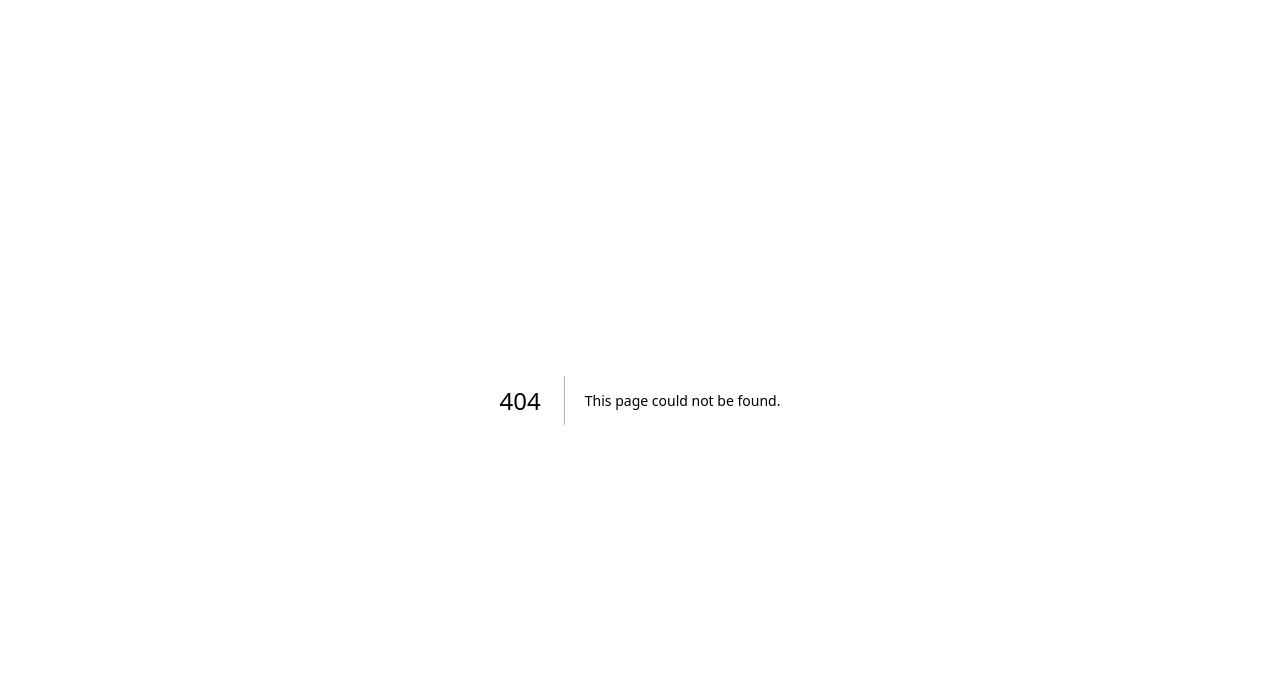
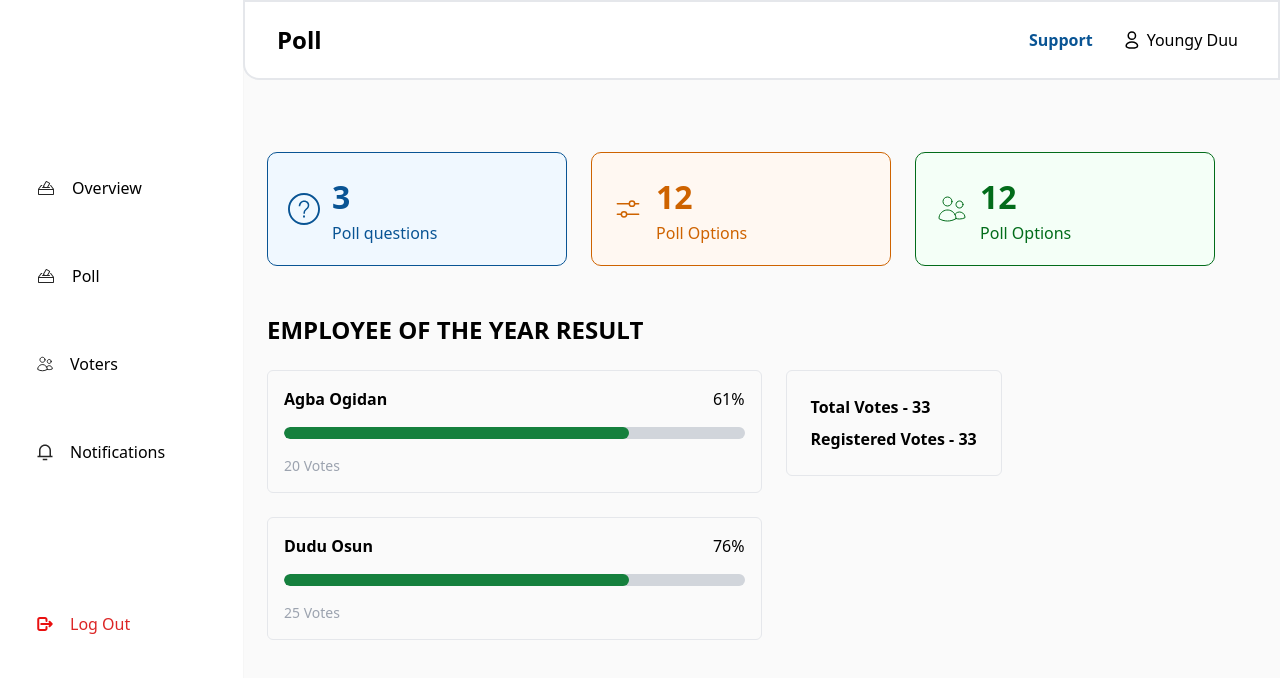
Before and after one commit to theblackjessy/Doravet, a Next.js app: page /dashboard/poll/1 in a window 1280 px wide. Before the commit this address had no page. Shown: the top 678 px of the page. Built offline with nearby package versions, Linux system fonts and the light colour scheme.

Commit message:
page re-ordder

```diff
--- a/src/components/dashboard/layout/header.js
+++ b/src/components/dashboard/layout/header.js
@@ -5,7 +5,7 @@ const Header = ({ navTitle }) => {
   return (
     <header className='w-full h-[80px] border-2 rounded-bl-2xl items-center flex bg-white'>
       <nav className='w-full flex justify-between items-center px-8'>
-        <h3 className='font-semibold text-2xl capitalize'>{navTitle?.name || 'Overview'}</h3>
+        <h3 className='font-semibold text-2xl capitalize'>{navTitle?.name || 'Poll'}</h3>
         <section className='f gap-2' >
           <aside className='flex items-center'>
             <p className='mx-8 text-[#095494] font-semibold'>Support</p>
--- a/src/components/dashboard/poll/PollDisplay.js
+++ b/src/components/dashboard/poll/PollDisplay.js
@@ -22,7 +22,7 @@ const statusCheck = (value) => {
 const PollDisplay = ({ data }) => {
 
   return (
-    <section className='m-6 '>
+    <section className='my-6 '>
 
       <main className='flex gap-5 flex-wrap  mb-28'>
 
@@ -63,7 +63,7 @@ const PollDisplay = ({ data }) => {
                   <Upcoming />
                 ) : (
                   <div className='p-5'>
-                    <Link href={`/dashboard/overview/${item?.id}`} >
+                    <Link href={`/dashboard/poll/${item?.id}`} >
                       <Button text={"View result"} bg='primary-light' style='' color='primary' />
                     </Link>
                   </div>
--- a/src/pages/dashboard/overview/index.js
+++ b/src/pages/dashboard/overview.js
@@ -2,12 +2,10 @@ import DashboardLayout from '@/components/dashboard/layout/layout'
 import React, { useState } from 'react'
 import CreatePoll from '@/components/dashboard/overview/createPoll'
 import PollForm from '@/components/dashboard/overview/pollForm'
-import { pollData } from '@/components/DummyData'
 
 
 
-const Dashboard = ({ children }) => {
-  const [polls, setPolls] = useState(pollData);
+const Dashboard = () => {
   const [createPoll, setCreatePoll] = useState(false)
 
   const handleCreatePoll = () => {
@@ -24,13 +22,7 @@ const Dashboard = ({ children }) => {
           <PollForm />
         )
       }
-      {/* {
-        !createPoll ? (
-          polls.length < 1 ? (<CreatePoll createPoll={handleCreatePoll} />) : (children ? children : <PollDisplay data={polls} />)
-        ) : (
-          <PollForm />
-        )
-      } */}
+
     </section>
   )
 }
@@ -44,8 +36,3 @@ Dashboard.getLayout = function getLayout() {
   )
 }
 export default Dashboard
-
-
-// body::-webkit-scrollbar{
-//   display: none;
-// }
--- a/src/pages/dashboard/overview/[id].js
+++ b/src/pages/dashboard/poll/[id].js
@@ -1,8 +1,8 @@
 import DashboardLayout from '@/components/dashboard/layout/layout'
 import React, { useState } from 'react'
-import Dashboard from '.'
 import { useParams } from 'next/navigation'
 import { pollData } from '@/components/DummyData'
+import Poll from '.'
 
 const PollResults = () => {
   // const { id } = useParams();
@@ -45,9 +45,9 @@ const PollResults = () => {
 PollResults.getLayout = function getLayout(page) {
   return (
     <DashboardLayout>
-      <Dashboard>
+      <Poll>
         {page}
-      </Dashboard>
+      </Poll>
     </DashboardLayout>
   )
 }
--- a/src/pages/dashboard/poll.js
+++ b/src/pages/dashboard/poll/index.js
@@ -1,10 +1,12 @@
-import DashboardLayout from '@/components/dashboard/layout/layout'
-import PollStats from '@/components/dashboard/poll/pollStatistics'
+
+import { pollData } from '@/components/DummyData';
+import DashboardLayout from '@/components/dashboard/layout/layout';
+import PollDisplay from '@/components/dashboard/poll/PollDisplay';
+import PollStats from '@/components/dashboard/poll/pollStatistics';
 import React, { useState } from 'react'
-import { pollData } from '@/components/DummyData'
-import PollDisplay from '@/components/dashboard/poll/PollDisplay'
 
-const Poll = () => {
+
+const Poll = ({ children }) => {
   const [polls, setPolls] = useState(pollData);
 
   return (
@@ -15,7 +17,7 @@ const Poll = () => {
         )
       }
 
-      <PollDisplay data={polls} />
+      {children ? children : <PollDisplay data={polls} />}
     </div>
   )
 }
@@ -26,7 +28,7 @@ export default Poll
 Poll.getLayout = function getLayout(page) {
   return (
     <DashboardLayout>
-      {page}
+      <Poll />
     </DashboardLayout>
   )
 }
--- a/src/styles/globals.css
+++ b/src/styles/globals.css
@@ -26,3 +26,7 @@ body {
     rgb(var(--background-start-rgb)); */
   background-color: '#fff';
 }
+
+body::-webkit-scrollbar {
+  display: none;
+}
```
